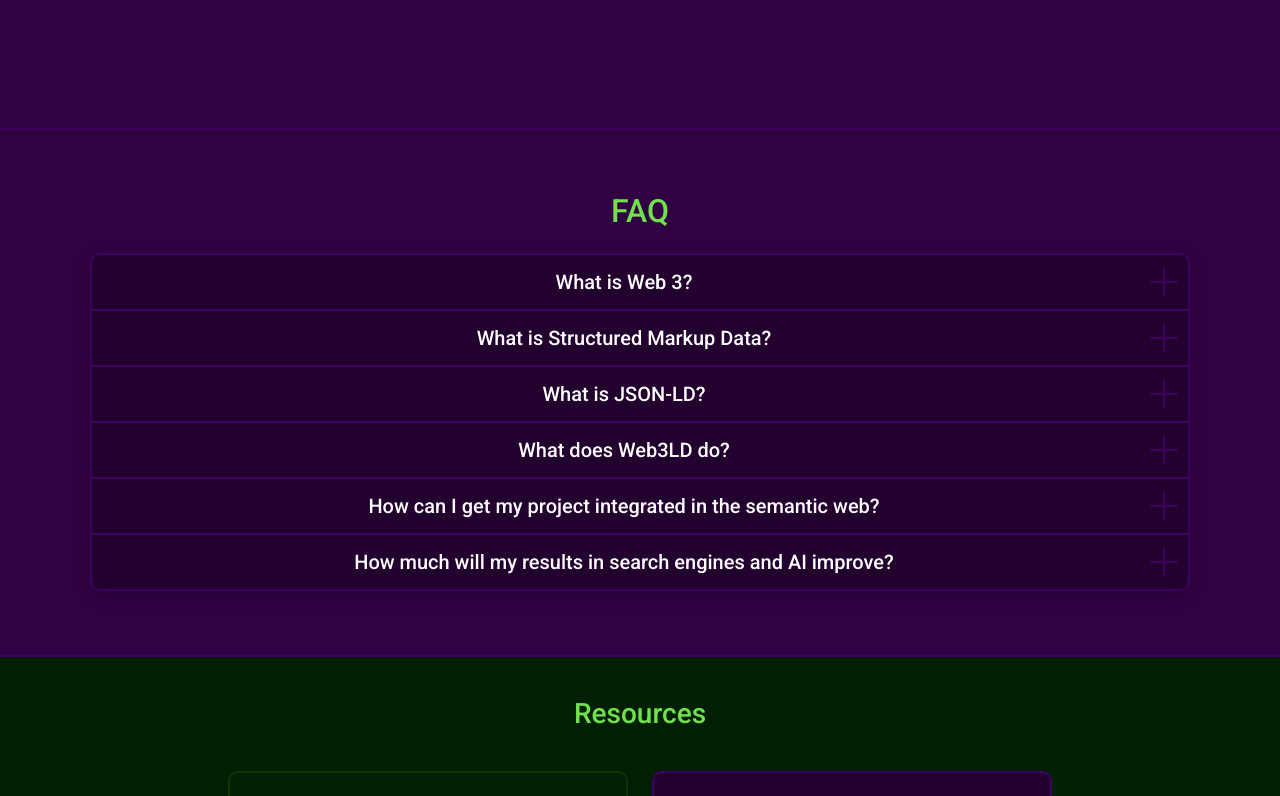
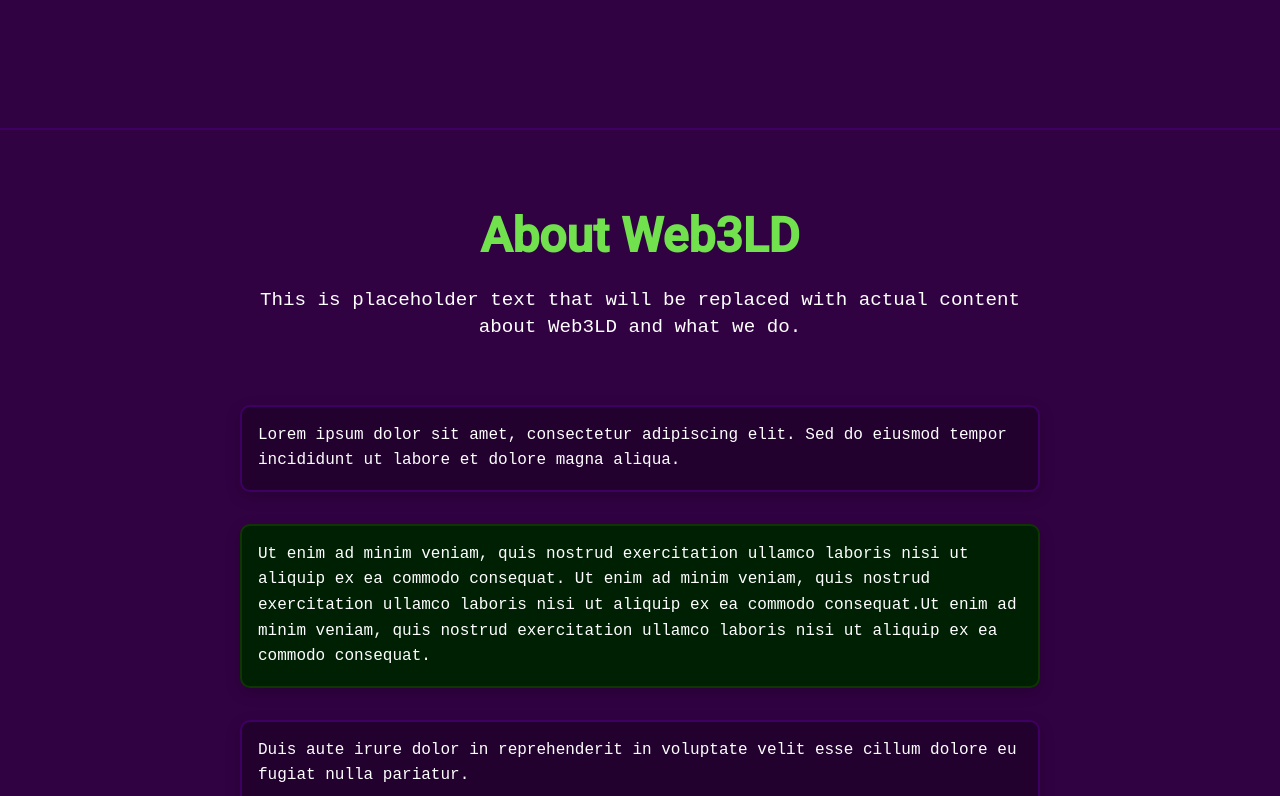
Before and after one commit to web3ld/web3ld-website, a Next.js app: page / in a window 1280 px wide. Shown: the part 760-1556 px from the top of the page. Built offline with nearby package versions, Linux system fonts and the light colour scheme; no server answers.

Commit message:
create barrel file for homepage section imports

```diff
--- /dev/null
+++ b/app/home/index.ts
@@ -0,0 +1,8 @@
+// app/home/index.ts
+export { default as Hero } from './hero/hero';
+export { default as About } from './about/about';
+export { default as FAQ } from './faq/faq';
+export { default as Resources } from './resources/resources';
+export { default as Sponsor } from './sponsor/sponsor';
+export { default as Contribute } from './contribute/contribute';
+export { default as Contact } from './contact/contact';
--- a/app/page.tsx
+++ b/app/page.tsx
@@ -1,20 +1,17 @@
+// app/page.tsx
 import PageWrapper from '../components/pagewrapper/pagewrapper';
-import Hero from './home/hero/hero';
-import Sponsor from './home/sponsor/sponsor';
-import Resources from './home/resources/resources';
-import FAQ from './home/faq/faq';
-import Contact from './home/contact/contact';
-import Contribute from './home/contribute/contribute';
+import { Hero, About, FAQ, Resources, Sponsor, Contribute, Contact } from './home';
 import { loadJsonLdScripts } from '@/lib/jsonld/loadJsonFromIndex';
 import homepageJsonLdData from './_data/jsonld/homepage';
 export { metadata } from './metadata';
 
 export default function HomePage() {
-  const sectionIds = ['hero', 'sponsor', 'resources', 'faq', 'contribute', 'contact'];
+  const sectionIds = ['hero', 'about', 'faq', 'sponsor', 'resources', 'contribute', 'contact'];
 
   return (
     <PageWrapper sectionIds={sectionIds}>
       <Hero />
+      <About />
       <FAQ />
       <Resources />
       <Sponsor />
```
